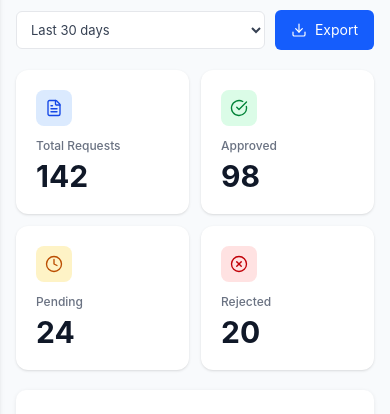
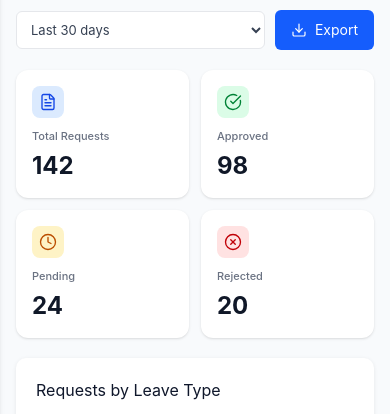
Before and after one commit to G10-SLMS/G10-SLMS-FRONT, a Vue app: page /reports in a window 390 px wide. Shown: the part 132-546 px from the top of the page. Built offline with nearby package versions, Linux system fonts and the light colour scheme; no server answers; sample sign-in values are in the browser's storage.

Commit message:
[FIX] G10-SLMS-FRONT #84: Fix dashboard stat cards grid layout on mobile viewports

```diff
--- a/src/components/ui/StatCard.vue
+++ b/src/components/ui/StatCard.vue
@@ -1,13 +1,13 @@
 <template>
-  <div class="rounded-xl bg-white p-5 shadow-sm">
+  <div class="rounded-xl bg-white p-4 shadow-sm sm:p-5">
     <span
-      class="mb-3 inline-flex h-9 w-9 items-center justify-center rounded-lg transition-colors"
+      class="mb-2.5 inline-flex h-8 w-8 items-center justify-center rounded-lg transition-colors sm:mb-3 sm:h-9 sm:w-9"
       :class="colorClasses"
     >
       <component :is="icon" :size="18" :stroke-width="1.8" />
     </span>
-    <p class="mb-1 text-xs font-medium text-gray-500">{{ label }}</p>
-    <p class="text-3xl font-bold text-gray-900">{{ value }}</p>
+    <p class="mb-1 text-[11px] font-medium text-gray-500 sm:text-xs">{{ label }}</p>
+    <p class="text-2xl font-bold text-gray-900 sm:text-3xl">{{ value }}</p>
   </div>
 </template>
 
--- a/src/views/DashboardView.vue
+++ b/src/views/DashboardView.vue
@@ -3,7 +3,7 @@
     <h1 class="mb-5 text-2xl font-bold text-gray-900">Welcome, {{ auth.user?.name || 'User' }}</h1>
 
     <!-- Admin dashboard -->
-    <div v-if="auth.isAdmin" class="mb-8 grid grid-cols-[repeat(auto-fit,minmax(180px,1fr))] gap-4">
+    <div v-if="auth.isAdmin" class="mb-8 grid grid-cols-2 gap-3 sm:gap-4 lg:grid-cols-4">
       <template v-if="statsLoading">
         <StatCardSkeleton v-for="n in 4" :key="n" />
       </template>
@@ -16,7 +16,7 @@
     </div>
 
     <!-- Staff / Trainer dashboard -->
-    <div v-else-if="auth.isTrainer" class="mb-8 grid grid-cols-[repeat(auto-fit,minmax(180px,1fr))] gap-4">
+    <div v-else-if="auth.isTrainer" class="mb-8 grid grid-cols-2 gap-3 sm:gap-4 lg:grid-cols-4">
       <template v-if="statsLoading">
         <StatCardSkeleton v-for="n in 4" :key="n" />
       </template>
@@ -29,7 +29,7 @@
     </div>
 
     <!-- Student dashboard -->
-    <div v-else-if="auth.isStudent" class="mb-8 grid grid-cols-[repeat(auto-fit,minmax(180px,1fr))] gap-4">
+    <div v-else-if="auth.isStudent" class="mb-8 grid grid-cols-2 gap-3 sm:gap-4 lg:grid-cols-4">
       <template v-if="statsLoading">
         <StatCardSkeleton v-for="n in 4" :key="n" />
       </template>
```
